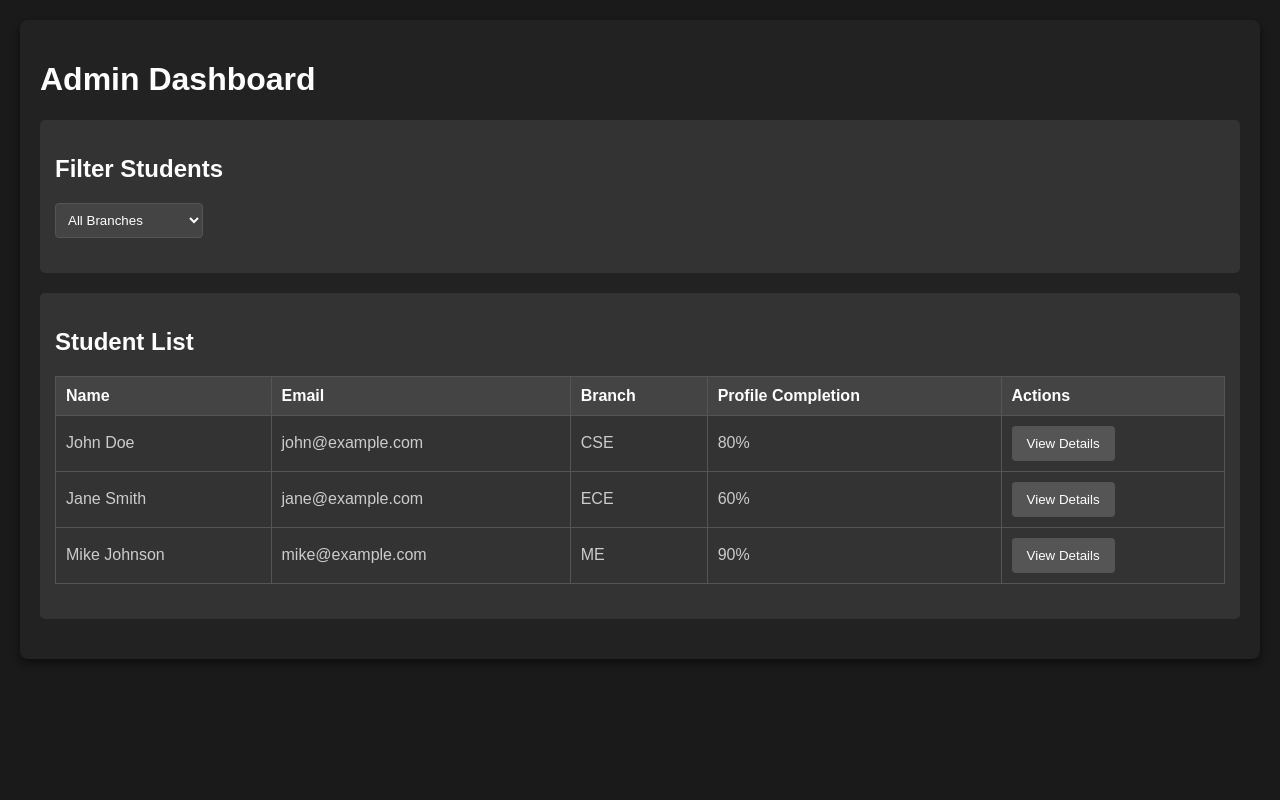
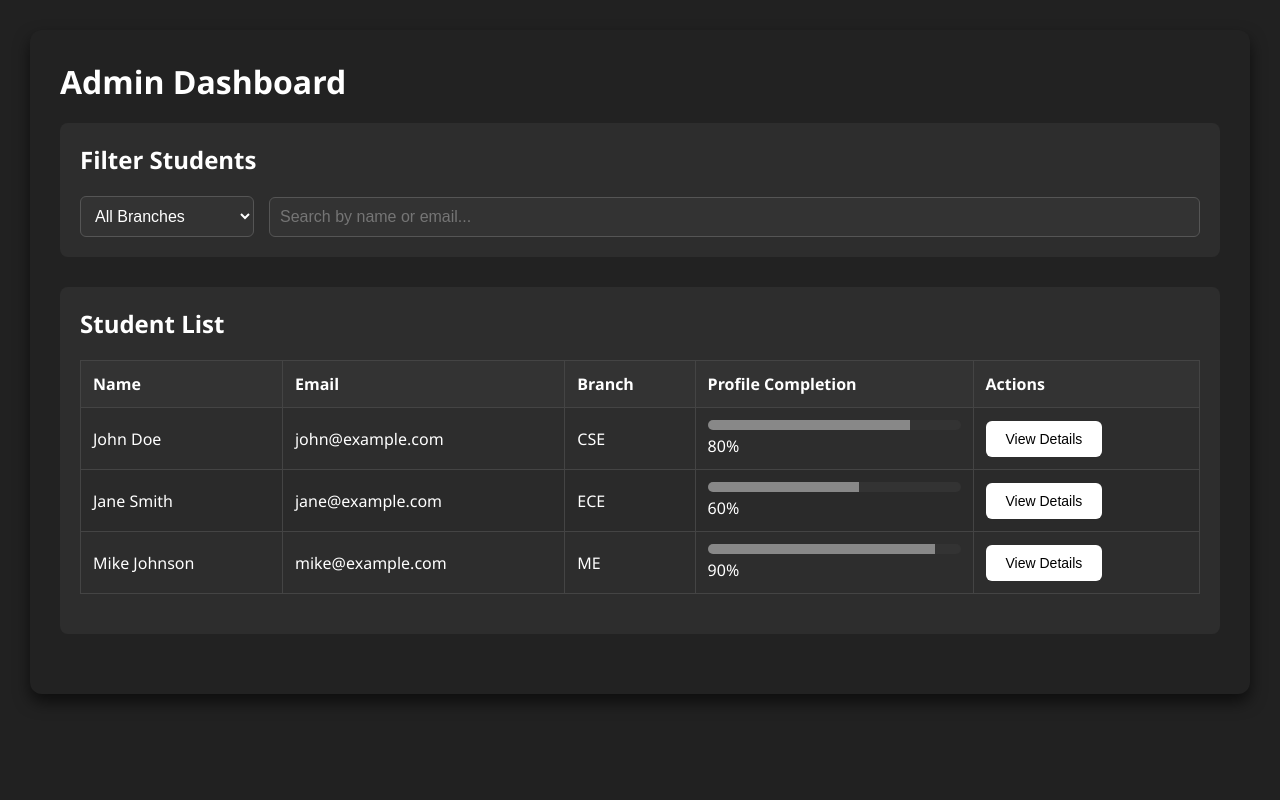
Before and after one commit to Parashu03/Career-Development-Cell, a Flask app: template templates/admin_dashboard.html in a window 1280 px wide. Run offline with Flask 3, Linux system fonts and the light colour scheme; the template is opened without the code that fills it, so the values that code supplies are empty; some libraries are stand-ins or nearby versions.

Commit message:
updated admin  dashboard

```diff
--- a/app.py
+++ b/app.py
@@ -1,18 +1,16 @@
-from flask import Flask ,request,jsonify
-from pymongo import MongoClient
-from bson.objectid import ObjectId
+from flask import Flask, request, jsonify
+from flask_pymongo import PyMongo
+
 
 app = Flask(__name__)
+app.config["MONGO_URI"] = "mongodb://localhost:27017/college"
+mongo = PyMongo(app).db
+
+@app.route("/")
+def hello_world():
+    mongo.student.insert_one({"a":2})
+
+    return"<p> Hello,wolrd! </p>"
 
 
-client = MongoClient('mongodb://localhost:27017')
-db = client['CDC']
-collection = db['Student_details']
-
-@app.route("/user/<username>")
-def user_profile(username):
-    user = db.collection.find_one_or_404({"_id": username})
-    return render_template("student_dashboard.html",user=user)
-
-if __name__ == '__main__':
-    app.run(debug=True)
+app.run(debug=True, port=50001)
--- a/static/admin_dashboard.css
+++ b/static/admin_dashboard.css
@@ -1,123 +1,189 @@
 body {
-    font-family: Arial, sans-serif;
-    background-color: #1a1a1a;
-    color: #ccc;
+    font-family: 'Segoe UI', Arial, sans-serif;
+    background-color: #212121;
+    color: #ffffff;
     margin: 0;
-    padding: 20px;
+    padding: 30px;
 }
+
 .dashboard {
     max-width: 1200px;
     margin: 0 auto;
-    background-color: #222;
+    background-color: #222222;
+    padding: 30px;
+    border-radius: 12px;
+    box-shadow: 0 8px 16px rgba(0, 0, 0, 0.6);
+}
+
+h1, h2 {
+    color: #ffffff;
+    margin: 0 0 20px;
+    font-weight: 600;
+}
+
+.section {
+    margin-bottom: 30px;
     padding: 20px;
+    background-color: #2d2d2d;
     border-radius: 8px;
-    box-shadow: 0 4px 8px rgba(0, 0, 0, 0.5);
+    transition: transform 0.3s ease;
 }
-h1, h2 {
-    color: #fff;
+
+.section:hover {
+    transform: translateY(-5px);
 }
-.section {
-    margin-bottom: 20px;
-    padding: 15px;
-    background-color: #333;
-    border-radius: 5px;
+
+.filter-controls {
+    display: flex;
+    gap: 15px;
+    align-items: center;
 }
+
+select, input[type="text"] {
+    padding: 10px;
+    border: 1px solid #555555;
+    border-radius: 6px;
+    background-color: #333333;
+    color: #ffffff;
+    font-size: 16px;
+    transition: border-color 0.3s ease;
+}
+
+select:focus, input[type="text"]:focus {
+    border-color: #888888;
+    outline: none;
+}
+
+input[type="text"] {
+    flex-grow: 1;
+}
+
 table {
     width: 100%;
     border-collapse: collapse;
     margin-bottom: 20px;
 }
+
 th, td {
-    padding: 10px;
-    border: 1px solid #555;
+    padding: 12px;
+    border: 1px solid #444444;
     text-align: left;
 }
+
 th {
-    background-color: #444;
-    color: #fff;
+    background-color: #333333;
+    color: #ffffff;
+    font-weight: 600;
 }
+
 tr:nth-child(even) {
-    background-color: #333;
+    background-color: #2a2a2a;
 }
+
 .table-row {
     transition: background-color 0.3s, transform 0.2s;
 }
+
 .table-row:hover {
-    background-color: #444;
-    transform: scale(1.02);
+    background-color: #3a3a3a;
+    transform: scale(1.01);
 }
-select {
-    padding: 8px;
-    margin-bottom: 20px;
-    border: 1px solid #555;
-    border-radius: 4px;
-    background-color: #444;
-    color: #fff;
-}
+
 button {
-    padding: 10px 15px;
-    background-color: #555;
-    color: #fff;
+    padding: 10px 20px;
+    background-color: #ffffff;
+    color: #000000;
     border: none;
-    border-radius: 4px;
+    border-radius: 6px;
     cursor: pointer;
+    font-size: 14px;
+    font-weight: 500;
     transition: background-color 0.3s, transform 0.2s;
 }
+
 button:hover {
-    background-color: #777;
+    background-color: #e0e0e0;
     transform: scale(1.05);
 }
-/* Modal Styles */
+
+.progress-bar {
+    background-color: #333333;
+    border-radius: 10px;
+    height: 10px;
+    overflow: hidden;
+    margin-bottom: 5px;
+}
+
+.progress {
+    background-color: #888888;
+    height: 100%;
+    transition: width 0.5s ease;
+}
+
 .modal {
     display: none;
     position: fixed;
-    z-index: 1;
+    z-index: 1000;
     left: 0;
     top: 0;
     width: 100%;
     height: 100%;
     overflow: auto;
-    background-color: rgba(0,0,0,0.7);
-    animation: fadeIn 0.3s;
+    background-color: rgba(0, 0, 0, 0.8);
+    animation: fadeIn 0.3s ease;
 }
+
 .modal-content {
-    background-color: #222;
-    margin: 15% auto;
-    padding: 20px;
-    border: 1px solid #555;
-    width: 80%;
+    background-color: #222222;
+    margin: 10% auto;
+    padding: 25px;
+    border: 1px solid #555555;
+    width: 90%;
     max-width: 600px;
+    border-radius: 12px;
+    box-shadow: 0 8px 16px rgba(0, 0, 0, 0.6);
+    color: #ffffff;
+}
+
+.detail-card {
+    background-color: #2d2d2d;
+    padding: 15px;
     border-radius: 8px;
-    box-shadow: 0 4px 8px rgba(0,0,0,0.5);
-    color: #ccc;
 }
+
 .close {
-    color: #aaa;
+    color: #aaaaaa;
     float: right;
-    font-size: 28px;
+    font-size: 30px;
     font-weight: bold;
+    transition: color 0.3s;
 }
+
 .close:hover,
 .close:focus {
-    color: #fff;
+    color: #ffffff;
     cursor: pointer;
 }
+
 .pop-in {
-    animation: popIn 0.3s;
+    animation: popIn 0.3s ease;
 }
+
 .pop-out {
-    animation: popOut 0.3s;
+    animation: popOut 0.3s ease;
 }
-/* Animations */
+
 @keyframes fadeIn {
-    from {opacity: 0;}
-    to {opacity: 1;}
+    from { opacity: 0; }
+    to { opacity: 1; }
 }
+
 @keyframes popIn {
-    from {transform: scale(0.8); opacity: 0;}
-    to {transform: scale(1); opacity: 1;}
+    from { transform: scale(0.7); opacity: 0; }
+    to { transform: scale(1); opacity: 1; }
 }
+
 @keyframes popOut {
-    from {transform: scale(1); opacity: 1;}
-    to {transform: scale(0.8); opacity: 0;}
+    from { transform: scale(1); opacity: 1; }
+    to { transform: scale(0.7); opacity: 0; }
 }
--- a/templates/admin_dashboard.html
+++ b/templates/admin_dashboard.html
@@ -1,4 +1,43 @@
-<!DOCTYPE html>
+<script type="text/javascript">
+        var gk_isXlsx = false;
+        var gk_xlsxFileLookup = {};
+        var gk_fileData = {};
+        function filledCell(cell) {
+          return cell !== '' && cell != null;
+        }
+        function loadFileData(filename) {
+        if (gk_isXlsx && gk_xlsxFileLookup[filename]) {
+            try {
+                var workbook = XLSX.read(gk_fileData[filename], { type: 'base64' });
+                var firstSheetName = workbook.SheetNames[0];
+                var worksheet = workbook.Sheets[firstSheetName];
+
+                // Convert sheet to JSON to filter blank rows
+                var jsonData = XLSX.utils.sheet_to_json(worksheet, { header: 1, blankrows: false, defval: '' });
+                // Filter out blank rows (rows where all cells are empty, null, or undefined)
+                var filteredData = jsonData.filter(row => row.some(filledCell));
+
+                // Heuristic to find the header row by ignoring rows with fewer filled cells than the next row
+                var headerRowIndex = filteredData.findIndex((row, index) =>
+                  row.filter(filledCell).length >= filteredData[index + 1]?.filter(filledCell).length
+                );
+                // Fallback
+                if (headerRowIndex === -1 || headerRowIndex > 25) {
+                  headerRowIndex = 0;
+                }
+
+                // Convert filtered JSON back to CSV
+                var csv = XLSX.utils.aoa_to_sheet(filteredData.slice(headerRowIndex)); // Create a new sheet from filtered array of arrays
+                csv = XLSX.utils.sheet_to_csv(csv, { header: 1 });
+                return csv;
+            } catch (e) {
+                console.error(e);
+                return "";
+            }
+        }
+        return gk_fileData[filename] || "";
+        }
+        </script><!DOCTYPE html>
 <html lang="en">
 <head>
     <meta charset="UTF-8">
@@ -10,19 +49,22 @@
     <div class="dashboard">
         <h1>Admin Dashboard</h1>
 
-        <!-- Filter by Branch -->
-        <div class="section">
+        <!-- Filter Section -->
+        <div class="section filter-section">
             <h2>Filter Students</h2>
+            <div class="filter-controls">
                 <select id="branch-filter" onchange="filterStudents()">
                     <option value="all">All Branches</option>
                     <option value="CSE">Computer Science</option>
                     <option value="ECE">Electronics</option>
                     <option value="ME">Mechanical</option>
                 </select>
+                <input type="text" id="search-input" placeholder="Search by name or email..." oninput="filterStudents()">
+            </div>
         </div>
 
         <!-- Student List Table -->
-        <div class="section">
+        <div class="section table-section">
             <h2>Student List</h2>
             <table id="student-table">
                 <thead>
@@ -51,47 +93,57 @@
     </div>
 
     <script>
-        // Sample student data (replace with actual backend API)
         const students = [
-            { name: "John Doe", email: "john@example.com", branch: "CSE", completion: 80 },
-            { name: "Jane Smith", email: "jane@example.com", branch: "ECE", completion: 60 },
-            { name: "Mike Johnson", email: "mike@example.com", branch: "ME", completion: 90 }
+    { name: "John Doe", email: "john@example.com", branch: "CSE", completion: 80, skills: "JavaScript, Python", interests: "AI Club, Hackathons" },
+    { name: "Jane Smith", email: "jane@example.com", branch: "ECE", completion: 60, skills: "Embedded Systems, C++", interests: "Robotics Club" },
+    { name: "Mike Johnson", email: "mike@example.com", branch: "ME", completion: 90, skills: "CAD, MATLAB", interests: "AutoCAD, 3D Printing" }
 ];
 
-        function populateTable(branch = 'all') {
+function populateTable(branch = 'all', search = '') {
     const tbody = document.getElementById('student-table-body');
     tbody.innerHTML = '';
     students
-                .filter(student => branch === 'all' || student.branch === branch)
+        .filter(student =>
+            (branch === 'all' || student.branch === branch) &&
+            (student.name.toLowerCase().includes(search.toLowerCase()) ||
+             student.email.toLowerCase().includes(search.toLowerCase()))
+        )
         .forEach(student => {
             const row = document.createElement('tr');
+            row.classList.add('table-row');
             row.innerHTML = `
                 <td>${student.name}</td>
                 <td>${student.email}</td>
                 <td>${student.branch}</td>
-                        <td>${student.completion}%</td>
+                <td>
+                    <div class="progress-bar">
+                        <div class="progress" style="width: ${student.completion}%"></div>
+                    </div>
+                    ${student.completion}%
+                </td>
                 <td><button onclick="viewDetails('${student.email}')">View Details</button></td>
             `;
-                    row.classList.add('table-row');
             tbody.appendChild(row);
         });
 }
 
 function filterStudents() {
     const branch = document.getElementById('branch-filter').value;
-            populateTable(branch);
+    const search = document.getElementById('search-input').value;
+    populateTable(branch, search);
 }
 
 function viewDetails(email) {
-            // Fetch student details (mock data; replace with actual API call)
     const student = students.find(s => s.email === email);
     const details = `
+        <div class="detail-card">
             <p><strong>Name:</strong> ${student.name}</p>
             <p><strong>Email:</strong> ${student.email}</p>
             <p><strong>Branch:</strong> ${student.branch}</p>
             <p><strong>Profile Completion:</strong> ${student.completion}%</p>
-                <p><strong>Skills:</strong> Sample skills</p>
-                <p><strong>Interests:</strong> Sample clubs/technologies</p>
+            <p><strong>Skills:</strong> ${student.skills}</p>
+            <p><strong>Interests:</strong> ${student.interests}</p>
+        </div>
     `;
     document.getElementById('student-details').innerHTML = details;
     const modal = document.getElementById('details-modal');
@@ -108,6 +160,13 @@
     }, 300);
 }
 
+// Handle Enter key in search input
+document.getElementById('search-input').addEventListener('keypress', (e) => {
+    if (e.key === 'Enter') {
+        filterStudents();
+    }
+});
+
 // Initialize table
 window.onload = () => populateTable();
     </script>
```
Lines whose indentation alone changed are shown as unchanged.
